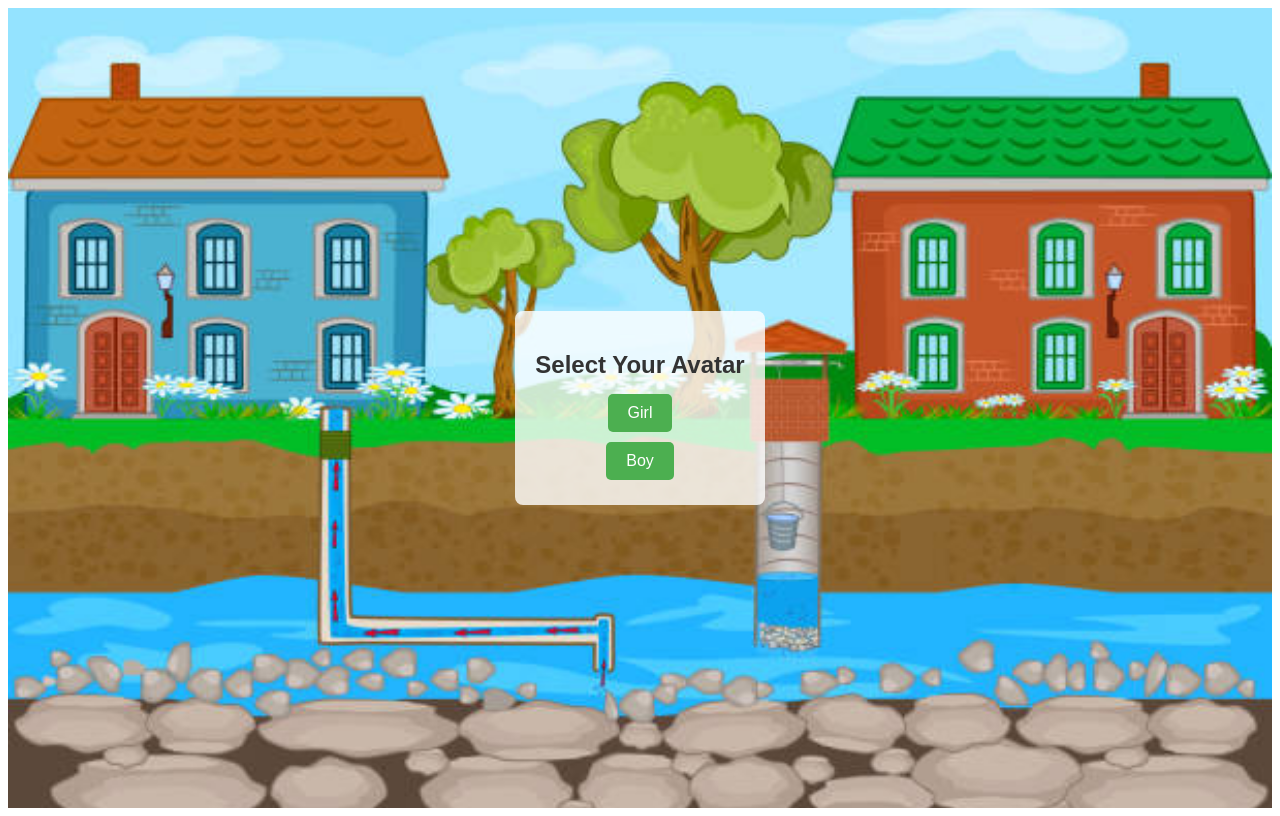
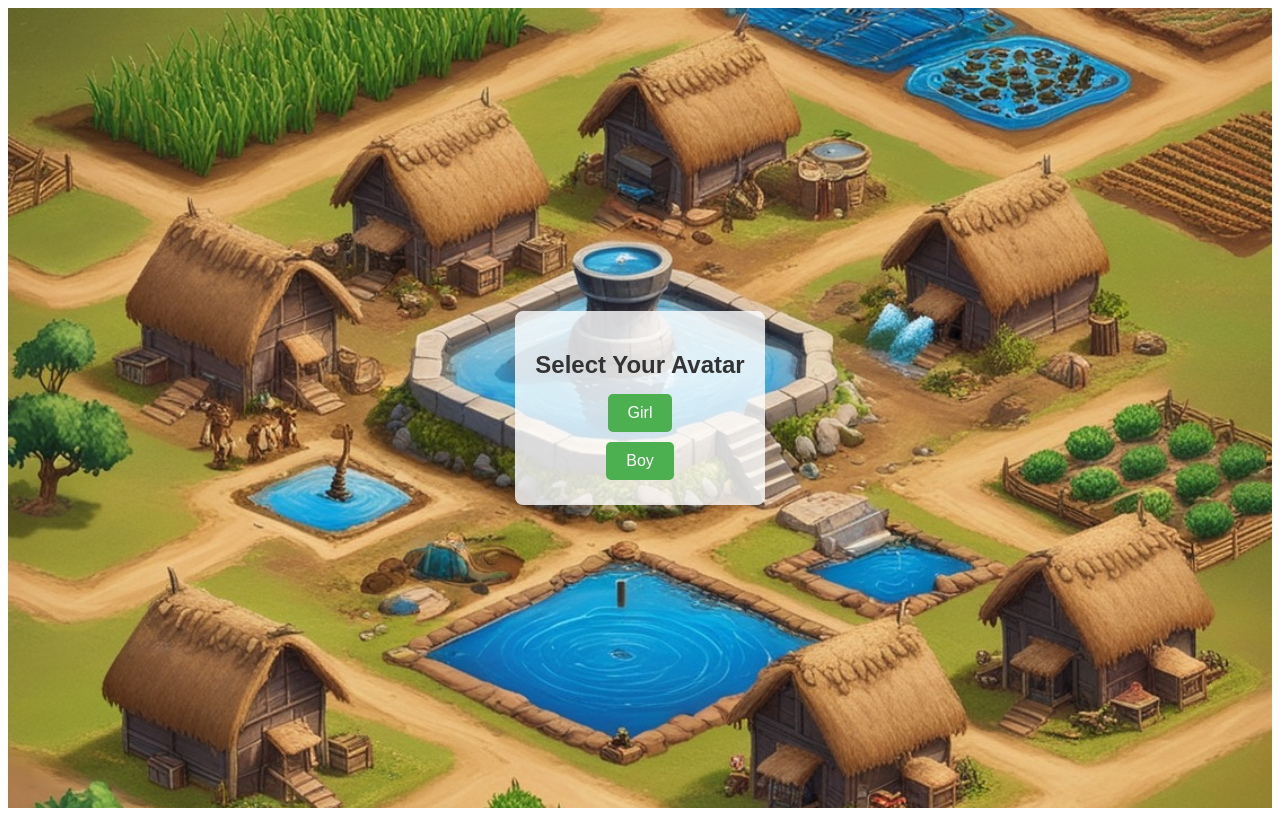
Before and after one commit to vidhi-github/ground-water-conserve, a React (Vite) app: page / in a window 1280 px wide. Built offline with nearby package versions, Linux system fonts and the light colour scheme.

Commit message:
modified image

```diff
--- a/src/App.css
+++ b/src/App.css
@@ -4,7 +4,7 @@
     align-items: center;
     justify-content: center;
     min-height: 100vh;
-    background-image: url('/village-background2.jpg'); /* Add a village background image */
+    background-image: url('/village-background.jpeg'); /* Add a village background image */
     background-size: cover;
     background-position: center;
     background-repeat: no-repeat;
```
